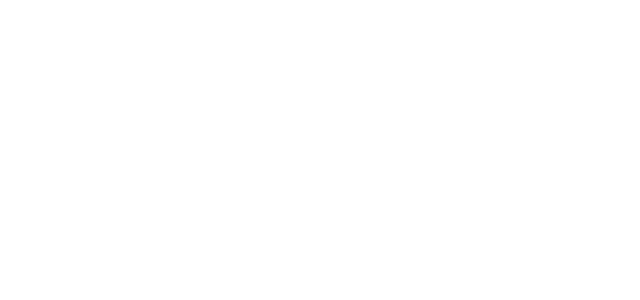
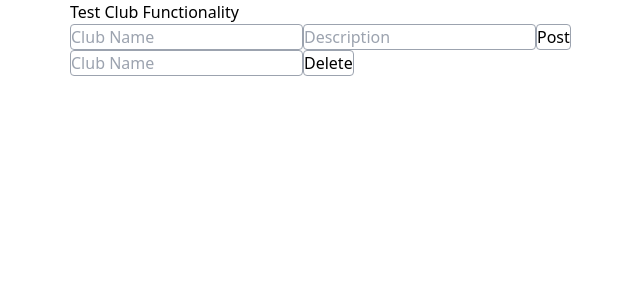
Before and after one commit to krsina/capstone, a React (Create React App) app in the folder client/: page /testclub in a window 1280 px wide. Before the commit this address had no page. Shown: the top 300 px of the page, without its empty margins (314-954 px from the left). Built offline with nearby package versions, Linux system fonts and the light colour scheme.

Commit message:
Added club creation/test functionality

```diff
--- a/client/src/App.js
+++ b/client/src/App.js
@@ -10,7 +10,9 @@
 import UserNavigation from './components/common/ProfileNavbar';
 import PrivateRoute from './services/privateRoute';
 import { AuthProvider, useAuth } from './services/authContext';
-
+import TestPost from './pages/TestPost'; // Import the TestPost component
+import TestImageUpload from './pages/TestImageUpload';
+import TestClubFunctionality from './pages/TestClubFunctionality';
 function App() {
   const location = useLocation();
   const { isAuthenticated } = useAuth();
@@ -27,6 +29,9 @@
         <Route path="/clubdashboard" element={<PrivateRoute element={ClubDashboard} />} />
         <Route path="/resources" element={<PrivateRoute element={ResourcesPage} />} />
         <Route path="/organization" element={<PrivateRoute element={OrganizationPage} />} />
+        <Route path="/testpost" element={<TestPost />} />
+        <Route path="/testimageupload" element={<TestImageUpload />} />
+        <Route path="/testclub" element={<TestClubFunctionality />} />
       </Routes>
     </div>
   );
--- /dev/null
+++ b/client/src/pages/TestClubFunctionality.js
@@ -0,0 +1,63 @@
+import React, { useState } from 'react';
+
+function TestClubFunctionality() {
+    const [club_name, setClubName] = useState('');
+    const [club_delete, setClubNameDelete] = useState('');
+    const [description, setDescription] = useState('');
+
+    const handlePost = (event) => {
+        event.preventDefault(); // Prevent form from causing a page refresh
+        fetch('http://localhost:3001/club/create', {
+            method: 'POST',
+            headers: {
+                'Content-Type': 'application/json',
+            },
+            body: JSON.stringify({
+                name: club_name,
+                description,
+            }),
+        })
+        .then(response => response.text())
+        .then(data => console.log(data))
+        .catch((error) => {
+            console.error('Error:', error);
+        });
+    };
+
+    const handleDelete = (event) => {
+        event.preventDefault(); // Prevent form from causing a page refresh
+        fetch('http://localhost:3001/club/delete', {
+            method: 'DELETE',
+            headers: {
+                'Content-Type': 'application/json',
+            },
+            body: JSON.stringify({
+                name: club_delete,
+            }),
+        })
+        .then(response => response.text())
+        .then(data => console.log(data))
+        .catch((error) => {
+            console.error('Error:', error);
+        });
+    };
+
+
+
+    return (
+        <div className='ml-96'>
+            <h1>Test Club Functionality</h1>
+            <form onSubmit={handlePost}>
+                <input className="border rounded border-gray-400" type="text" value={club_name} onChange={e => setClubName(e.target.value)} placeholder="Club Name" />
+                <input className="border rounded border-gray-400" type="text" value={description} onChange={e => setDescription(e.target.value)} placeholder="Description" />
+                <button className="border rounded border-gray-400"type="submit">Post</button>
+            </form>
+            <form onSubmit={handleDelete}>
+                <input className="border rounded border-gray-400" type="text" value={club_delete} onChange={e => setClubNameDelete(e.target.value)} placeholder="Club Name" />
+                <button className="border rounded border-gray-400"type="submit">Delete</button>
+            </form>
+        </div>
+    );
+}
+
+export default TestClubFunctionality;
```
Also changed, not shown: 2 other files (tests, documents, lock files or other folders).
